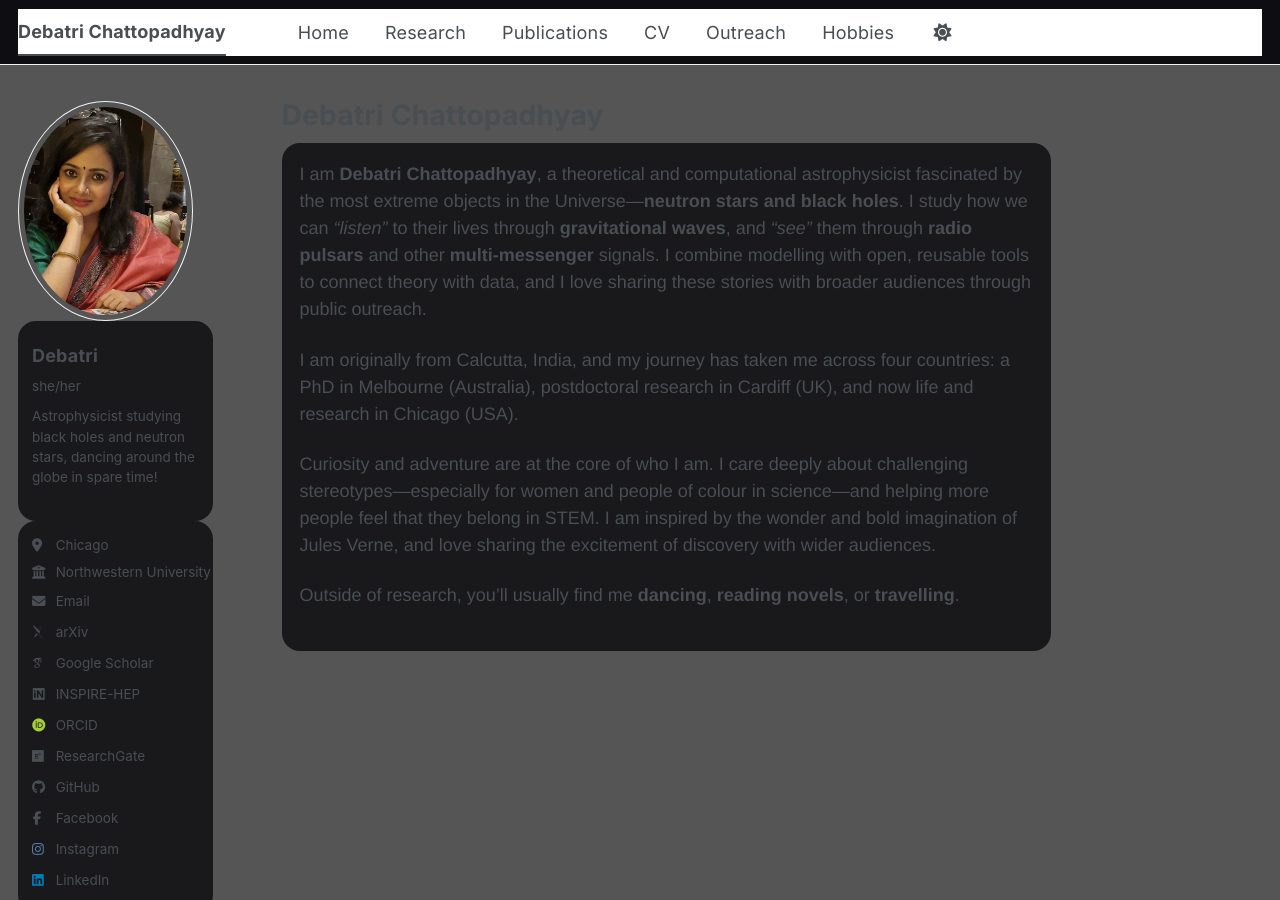
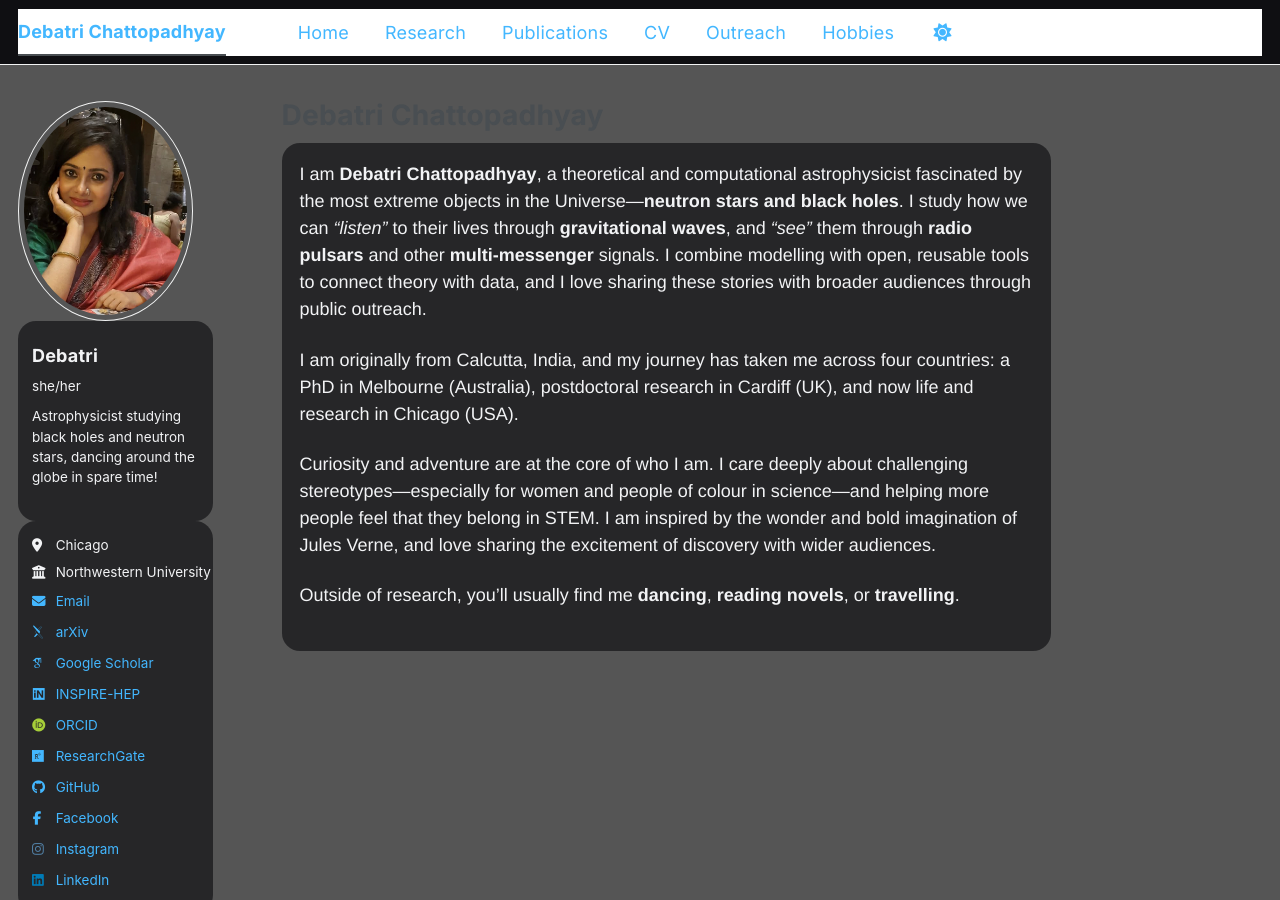
Before and after one commit to debatric/debatric.github.io, a Jekyll site: the page built from _pages/about.md, in a window 1280 px wide and 900 px high. Built offline with Jekyll 4.4.1, drawn with Linux system fonts in a browser that asks for light colours; some web fonts are replaced; a script bundle is joined from its source files by our own code; library files that are not in the unit come from our copies.

Commit message:
Update _custom.scss

```diff
--- a/_sass/_custom.scss
+++ b/_sass/_custom.scss
@@ -172,3 +172,45 @@ h1, h2, h3, h4, .site-title, .masthead__menu-item {
   margin-top: 10px;
   font-size: 0.95rem;
 }
+
+
+/* Theme-aware “glass” panels */
+:root{
+  --panel: rgba(10, 10, 14, 0.62);
+  --panel-strong: rgba(10, 10, 14, 0.92);
+  --text: #f2f3f5;
+  --link: #43b7ff;
+}
+
+/* Light mode (if your theme uses data-theme) */
+html[data-theme="light"]{
+  --panel: rgba(255, 255, 255, 0.78);
+  --panel-strong: rgba(255, 255, 255, 0.90);
+  --text: #101218;
+  --link: #0b6aa2;
+}
+
+/* Dark mode */
+html[data-theme="dark"]{
+  --panel: rgba(10, 10, 14, 0.62);
+  --panel-strong: rgba(10, 10, 14, 0.92);
+  --text: #f2f3f5;
+  --link: #43b7ff;
+}
+
+.masthead, .page__footer{
+  background: var(--panel-strong) !important;
+  backdrop-filter: blur(8px);
+}
+
+.page__content,
+.sidebar__inner,
+.author__content,
+.author__urls-wrapper{
+  background: var(--panel) !important;
+  color: var(--text) !important;
+  backdrop-filter: blur(10px);
+  border-radius: 18px;
+}
+
+a{ color: var(--link) !important; }
```
